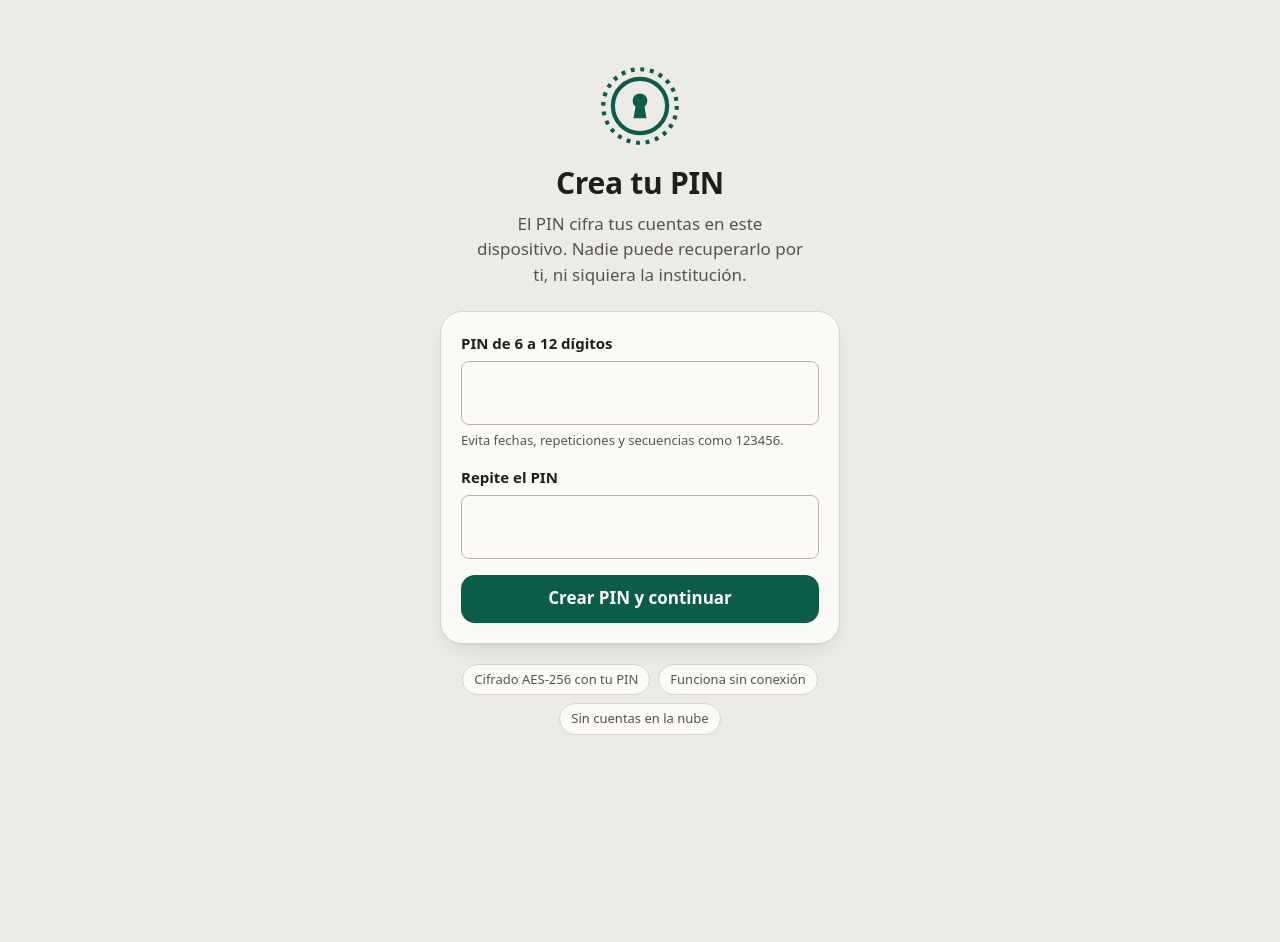
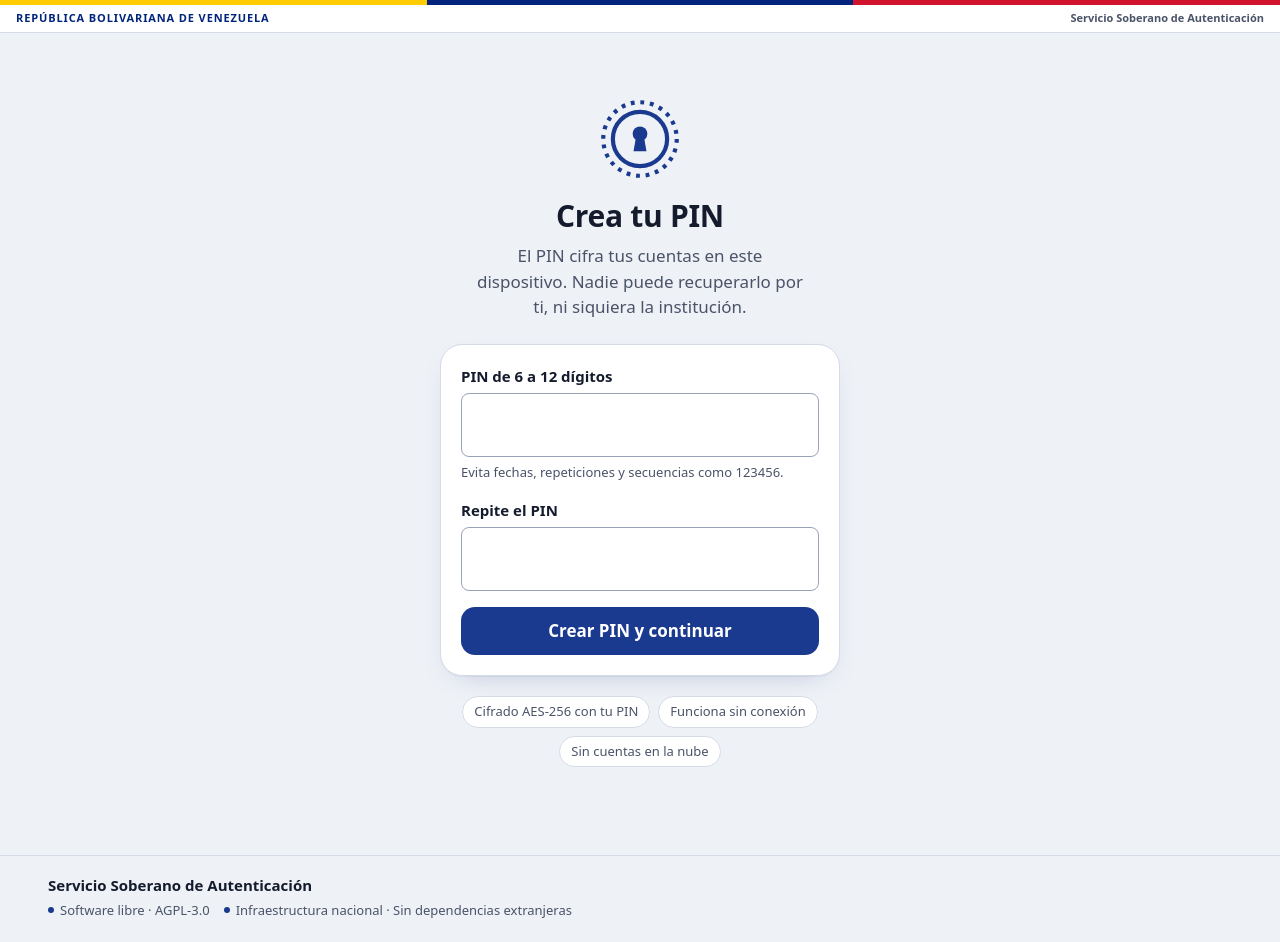
Before and after one commit to PSM-Hackaton/servicio-soberano-autenticacion-totp, a plain HTML site: page authenticator-app/index.html in a window 1280 px wide. Before the commit the page ends 823 px from the top, so only its background shows below. Drawn offline with Linux system fonts and the light colour scheme.

Commit message:
App autenticadora: paleta azul institucional, cintillo, pie, iconos y manifiesto nuevos; caché v1.1.0

```diff
--- a/authenticator-app/css/app.css
+++ b/authenticator-app/css/app.css
@@ -3,28 +3,39 @@
 :root {
   color-scheme: light dark;
 
-  /* Paleta: verde institucional sobre piedra cálida */
-  --piedra: #ecebe5;
-  --hoja: #fbfaf7;
-  --hoja-2: #f3f1ec;
-  --linea: #d8d4ca;
-  --linea-fuerte: #b9b3a6;
-  --tinta: #1b1f1d;
-  --tinta-2: #55534c;
-  --verde: #0b5c4a;
-  --verde-hondo: #08463a;
-  --verde-texto: #0b5c4a;
-  --verde-velo: #dcebe4;
-  --sobre-verde: #ffffff;
-  --sobre-verde-2: #c9e4d9;
-  --ambar: #9a5b00;
-  --ambar-velo: #f8ead2;
+  /* Paleta institucional: azul de la bandera sobre neutros fríos. Amarillo y rojo solo en la
+     franja tricolor y detalles; verde, ámbar y rojo reservados a estados. */
+  --azul-bandera: #00247D;
+  --amarillo-bandera: #FFCC00;
+  --rojo-bandera: #CF142B;
+  --piedra: #eef1f6;
+  --hoja: #ffffff;
+  --hoja-2: #f2f4f9;
+  --linea: #d5dbe7;
+  --linea-fuerte: #98a3ba;
+  --tinta: #141b2d;
+  --tinta-2: #4a5368;
+  --azul: #1a3a8f;
+  --azul-hondo: #0b2a6f;
+  --azul-texto: #1a3a8f;
+  --azul-velo: #e8edf8;
+  --sobre-azul: #ffffff;
+  --sobre-azul-2: #c9d4f2;
+  --exito: #0f6b3e;
+  --exito-velo: #e6f4ec;
+  --ambar: #8a4f00;
+  --ambar-velo: #fbecd3;
   --rojo: #a3261c;
   --rojo-velo: #f9e6e2;
-  --barra: #0b5c4a;
+  --barra: #00247D;
   --barra-texto: #ffffff;
-  --barra-texto-2: #c4ded4;
-  --sombra: 0 1px 0 rgba(27, 31, 29, 0.04), 0 10px 30px -18px rgba(11, 60, 48, 0.35);
+  --barra-texto-2: #c9d4f2;
+  --barra-foco: #FFCC00;
+  --cintillo-fondo: #ffffff;
+  --cintillo-texto: #00247D;
+  --cintillo-texto-2: #4a5368;
+  --franja-azul: #00247D;
+  --sombra: 0 1px 0 rgba(20, 27, 45, 0.04), 0 10px 30px -18px rgba(0, 36, 125, 0.35);
 
   --radio-s: 8px;
   --radio-m: 14px;
@@ -45,26 +56,32 @@
 
 @media (prefers-color-scheme: dark) {
   :root {
-    --piedra: #141614;
-    --hoja: #1c1f1d;
-    --hoja-2: #232724;
-    --linea: #343a36;
-    --linea-fuerte: #4c544f;
-    --tinta: #eeece6;
-    --tinta-2: #b4b2a9;
-    --verde: #12775f;
-    --verde-hondo: #0e624f;
-    --verde-texto: #63c9a8;
-    --verde-velo: #173a31;
-    --sobre-verde: #ffffff;
-    --sobre-verde-2: #b7dccd;
+    --piedra: #0c1120;
+    --hoja: #141a2b;
+    --hoja-2: #1a2236;
+    --linea: #2a3349;
+    --linea-fuerte: #4a5571;
+    --tinta: #e8ebf3;
+    --tinta-2: #aab2c5;
+    --azul: #3557c4;
+    --azul-hondo: #2b4aae;
+    --azul-texto: #9db5ff;
+    --azul-velo: #1b2747;
+    --sobre-azul: #ffffff;
+    --sobre-azul-2: #c9d4f2;
+    --exito: #6fd0a6;
+    --exito-velo: #12291f;
     --ambar: #f0b45a;
     --ambar-velo: #3a2c15;
     --rojo: #ff8f80;
     --rojo-velo: #3d1d19;
-    --barra: #0a2e26;
-    --barra-texto: #f2f0ea;
-    --barra-texto-2: #9fc7b8;
+    --barra: #0b1430;
+    --barra-texto: #f2f4fa;
+    --barra-texto-2: #aab8dc;
+    --cintillo-fondo: #080d1c;
+    --cintillo-texto: #dfe5f5;
+    --cintillo-texto-2: #aab2c5;
+    --franja-azul: #3557c4;
     --sombra: 0 1px 0 rgba(0, 0, 0, 0.3), 0 12px 30px -20px rgba(0, 0, 0, 0.8);
   }
 }
@@ -107,7 +124,7 @@ code {
 }
 
 :focus-visible {
-  outline: 3px solid var(--verde-texto);
+  outline: 3px solid var(--azul-texto);
   outline-offset: 3px;
   border-radius: 6px;
 }
@@ -115,25 +132,51 @@ code {
 .saltar {
   position: absolute; left: 12px; top: -60px; z-index: 50;
   padding: 12px 16px; border-radius: var(--radio-s);
-  background: var(--verde); color: var(--sobre-verde); font-weight: 600; text-decoration: none;
+  background: var(--azul); color: var(--sobre-azul); font-weight: 600; text-decoration: none;
 }
 .saltar:focus { top: 12px; }
 
+/* ——— Cintillo institucional ——— */
+
+.franja-tricolor {
+  height: 5px; box-sizing: content-box; border-top: env(safe-area-inset-top) solid var(--azul-bandera);
+  background: linear-gradient(90deg, var(--amarillo-bandera) 0 33.34%, var(--franja-azul) 33.34% 66.67%, var(--rojo-bandera) 66.67% 100%);
+}
+.cintillo {
+  display: flex; flex-wrap: wrap; align-items: center; justify-content: space-between; gap: 0 16px;
+  padding: 5px 16px; background: var(--cintillo-fondo); color: var(--cintillo-texto);
+  font-size: 0.6875rem; line-height: 1.5; border-bottom: 1px solid var(--linea);
+}
+.cintillo-pais { font-weight: 800; text-transform: uppercase; letter-spacing: 0.08em; }
+.cintillo-servicio { color: var(--cintillo-texto-2); font-weight: 600; }
+
+/* ——— Pie institucional ——— */
+
+.columna { flex: 1; display: flex; flex-direction: column; min-width: 0; }
+.pie {
+  padding: 18px 16px calc(22px + env(safe-area-inset-bottom));
+  border-top: 1px solid var(--linea); color: var(--tinta-2); font-size: var(--t-xs); text-align: center;
+}
+.pie-titulo { font-weight: 800; color: var(--tinta); font-size: var(--t-s); }
+.pie-sellos { list-style: none; padding: 0; margin-top: 4px; display: flex; flex-wrap: wrap; justify-content: center; gap: 2px 14px; }
+.pie-sellos li { display: inline-flex; align-items: center; gap: 6px; }
+.pie-sellos li::before { content: ""; width: 6px; height: 6px; border-radius: 50%; background: var(--azul-texto); }
+
 /* ——— Marco general ——— */
 
-.marco { min-height: 100dvh; display: flex; flex-direction: column; }
+.marco { min-height: calc(100dvh - 34px); display: flex; flex-direction: column; }
 
 .barra {
   position: sticky; top: 0; z-index: 10;
   display: flex; align-items: center; justify-content: space-between; gap: 12px;
-  padding: max(10px, env(safe-area-inset-top)) 16px 10px;
+  padding: 10px 16px;
   background: var(--barra);
   color: var(--barra-texto);
 }
 
 .marca { display: flex; align-items: center; gap: 10px; min-width: 0; }
 .marca-sello { width: 34px; height: 34px; flex: none; color: var(--barra-texto); }
-.marca-nombre { font-weight: 650; font-size: var(--t-m); letter-spacing: 0.005em; line-height: 1.2; }
+.marca-nombre { font-weight: 800; font-size: var(--t-m); letter-spacing: 0.005em; line-height: 1.2; }
 .marca-lema { display: none; font-size: var(--t-xs); color: var(--barra-texto-2); }
 
 .barra-nav { display: flex; gap: 2px; }
@@ -147,7 +190,9 @@ code {
 .nav-boton span { display: none; }
 .nav-boton:hover { background: rgba(255, 255, 255, 0.1); }
 .nav-boton[aria-current="page"] { background: rgba(255, 255, 255, 0.16); }
-.nav-boton:focus-visible { outline-color: var(--barra-texto); outline-offset: -3px; }
+.nav-boton:focus-visible { outline-color: var(--barra-foco); outline-offset: -3px; }
+.nav-boton[aria-current="page"]::before { content: ""; position: absolute; left: 4px; right: 4px; bottom: 3px; height: 3px; border-radius: 3px; background: var(--amarillo-bandera); }
+.nav-boton { position: relative; }
 #nav-lista, #nav-agregar { display: none; }
 .barra-pie { display: none; }
 
@@ -156,7 +201,7 @@ code {
   width: 100%;
   max-width: 760px;
   margin: 0 auto;
-  padding: 20px 16px calc(40px + env(safe-area-inset-bottom));
+  padding: 20px 16px 40px;
 }
 .principal:focus { outline: none; }
 
@@ -166,7 +211,7 @@ code {
 
 .acceso { width: 100%; max-width: 400px; text-align: center; padding: 12px 0 24px; }
 
-.acceso-sello { width: 84px; height: 84px; color: var(--verde-texto); margin: 8px auto 18px; display: block; }
+.acceso-sello { width: 84px; height: 84px; color: var(--azul-texto); margin: 8px auto 18px; display: block; }
 
 .acceso-titulo { font-size: var(--t-xl); font-weight: 700; letter-spacing: -0.01em; line-height: 1.15; }
 .acceso-titulo:focus { outline: none; }
@@ -180,7 +225,7 @@ code {
 
 .pendiente {
   margin: 16px auto 0; padding: 10px 14px; max-width: 34ch;
-  border-radius: var(--radio-m); background: var(--verde-velo); color: var(--verde-texto);
+  border-radius: var(--radio-m); background: var(--azul-velo); color: var(--azul-texto);
   font-size: var(--t-s); font-weight: 600;
 }
 
@@ -200,7 +245,7 @@ code {
 
 .olvido { margin-top: 18px; text-align: left; }
 .olvido summary {
-  cursor: pointer; text-align: center; color: var(--verde-texto); font-weight: 600;
+  cursor: pointer; text-align: center; color: var(--azul-texto); font-weight: 600;
   min-height: var(--toque); display: flex; align-items: center; justify-content: center;
   list-style: none;
 }
@@ -237,11 +282,11 @@ code {
 .boton:disabled { opacity: 0.6; cursor: progress; }
 .boton-ancho { width: 100%; }
 
-.boton-primario { background: var(--verde); color: var(--sobre-verde); }
-.boton-primario:hover { background: var(--verde-hondo); }
+.boton-primario { background: var(--azul); color: var(--sobre-azul); }
+.boton-primario:hover { background: var(--azul-hondo); }
 
-.boton-secundario { background: var(--hoja); color: var(--verde-texto); border-color: var(--linea-fuerte); }
-.boton-secundario:hover { background: var(--verde-velo); border-color: var(--verde-texto); }
+.boton-secundario { background: var(--hoja); color: var(--azul-texto); border-color: var(--linea-fuerte); }
+.boton-secundario:hover { background: var(--azul-velo); border-color: var(--azul-texto); }
 
 .boton-peligro { background: var(--rojo); color: #fff; }
 .boton-peligro:hover { filter: brightness(0.92); }
@@ -269,7 +314,7 @@ input:not([type="radio"]):not([type="file"]), select, textarea {
 textarea { resize: vertical; font-family: ui-monospace, "SF Mono", "Cascadia Mono", Menlo, Consolas, monospace; font-size: var(--t-s); line-height: 1.4; word-break: break-all; }
 input::placeholder, textarea::placeholder { color: var(--tinta-2); opacity: 0.75; }
 input:focus-visible, select:focus-visible, textarea:focus-visible {
-  outline: 3px solid var(--verde-velo); outline-offset: 0; border-color: var(--verde-texto);
+  outline: 3px solid var(--azul-velo); outline-offset: 0; border-color: var(--azul-texto);
 }
 input[type="file"] { min-height: var(--toque); font-size: var(--t-s); }
 input[type="file"]::file-selector-button {
@@ -301,8 +346,8 @@ input[aria-invalid="true"], textarea[aria-invalid="true"] { border-color: var(--
 }
 .segmentos label:first-of-type span { border-radius: var(--radio-s) 0 0 var(--radio-s); margin-left: 0; }
 .segmentos label:last-of-type span { border-radius: 0 var(--radio-s) var(--radio-s) 0; }
-.segmentos input:checked + span { background: var(--verde); border-color: var(--verde); color: var(--sobre-verde); position: relative; z-index: 1; }
-.segmentos input:focus-visible + span { outline: 3px solid var(--verde-texto); outline-offset: 2px; z-index: 2; position: relative; }
+.segmentos input:checked + span { background: var(--azul); border-color: var(--azul); color: var(--sobre-azul); position: relative; z-index: 1; }
+.segmentos input:focus-visible + span { outline: 3px solid var(--azul-texto); outline-offset: 2px; z-index: 2; position: relative; }
 
 .fila-campos { display: grid; grid-template-columns: 1fr 120px; gap: 16px; align-items: end; }
 
@@ -338,9 +383,9 @@ input[aria-invalid="true"], textarea[aria-invalid="true"] { border-color: var(--
   grid-area: sello;
   display: grid; place-items: center;
   width: 40px; height: 40px; border-radius: 50%;
-  border: 1.5px solid var(--verde-texto);
-  box-shadow: inset 0 0 0 3px var(--hoja), inset 0 0 0 4.5px var(--verde-velo);
-  color: var(--verde-texto); font-weight: 700; font-size: 0.875rem; letter-spacing: 0.02em;
+  border: 1.5px solid var(--azul-texto);
+  box-shadow: inset 0 0 0 3px var(--hoja), inset 0 0 0 4.5px var(--azul-velo);
+  color: var(--azul-texto); font-weight: 700; font-size: 0.875rem; letter-spacing: 0.02em;
   background: var(--hoja);
 }
 .monograma-grande { width: 56px; height: 56px; font-size: 1.125rem; }
@@ -358,7 +403,7 @@ input[aria-invalid="true"], textarea[aria-invalid="true"] { border-color: var(--
   color: var(--tinta-2); border: 1px solid var(--linea-fuerte);
   font-variant-numeric: tabular-nums;
 }
-.insignia-fuerte { color: var(--verde-texto); border-color: transparent; background: var(--verde-velo); }
+.insignia-fuerte { color: var(--azul-texto); border-color: transparent; background: var(--azul-velo); }
 
 .codigo {
   grid-area: codigo;
@@ -376,12 +421,12 @@ input[aria-invalid="true"], textarea[aria-invalid="true"] { border-color: var(--
 .codigo-numero { white-space: nowrap; }
 .codigo-copiado {
   font-family: var(--letra); font-size: var(--t-xs); font-weight: 700; letter-spacing: 0;
-  color: var(--verde-texto); background: var(--verde-velo);
+  color: var(--azul-texto); background: var(--azul-velo);
   padding: 4px 8px; border-radius: 999px;
   opacity: 0; transform: translateY(2px);
   transition: opacity 0.2s ease, transform 0.2s ease;
 }
-.codigo.es-copiado { color: var(--verde-texto); }
+.codigo.es-copiado { color: var(--azul-texto); }
 .codigo.es-copiado .codigo-copiado { opacity: 1; transform: none; }
 .cuenta.es-urgente .codigo-numero { color: var(--ambar); }
 
@@ -401,9 +446,9 @@ input[aria-invalid="true"], textarea[aria-invalid="true"] { border-color: var(--
   display: inline-flex; align-items: center; gap: 6px; margin-left: auto; margin-right: -8px;
   min-height: 44px; min-width: 44px; padding: 0 10px;
   border: 0; border-radius: var(--radio-s); background: transparent;
-  color: var(--verde-texto); font-weight: 600; font-size: var(--t-s); cursor: pointer;
+  color: var(--azul-texto); font-weight: 600; font-size: var(--t-s); cursor: pointer;
 }
-.cuenta-mas:hover { background: var(--verde-velo); }
+.cuenta-mas:hover { background: var(--azul-velo); }
 .cuenta-mas svg { width: 20px; height: 20px; }
 
 .nota-lista, .sin-resultados { margin-top: 14px; text-align: center; color: var(--tinta-2); font-size: var(--t-s); }
@@ -413,7 +458,7 @@ input[aria-invalid="true"], textarea[aria-invalid="true"] { border-color: var(--
 .esfera svg { width: 100%; height: 100%; display: block; overflow: visible; }
 .esfera-pista { fill: none; stroke: var(--linea); stroke-width: 3; }
 .esfera-arco {
-  fill: none; stroke: var(--verde-texto); stroke-width: 3; stroke-linecap: round;
+  fill: none; stroke: var(--azul-texto); stroke-width: 3; stroke-linecap: round;
   transition: stroke-dashoffset 0.25s linear, stroke 0.3s ease;
 }
 .esfera-marca { stroke: var(--linea-fuerte); stroke-width: 1.5; stroke-linecap: round; }
@@ -433,7 +478,7 @@ input[aria-invalid="true"], textarea[aria-invalid="true"] { border-color: var(--
   box-shadow: var(--sombra);
   padding: 28px 20px 24px;
 }
-.vacio-dial { width: 72px; height: 72px; color: var(--verde-texto); margin-bottom: 14px; }
+.vacio-dial { width: 72px; height: 72px; color: var(--azul-texto); margin-bottom: 14px; }
 .vacio-dial svg { width: 100%; height: 100%; }
 .vacio-titulo { font-size: var(--t-l); font-weight: 700; }
 .vacio-texto { color: var(--tinta-2); margin-top: 4px; }
@@ -450,11 +495,11 @@ input[aria-invalid="true"], textarea[aria-invalid="true"] { border-color: var(--
   content: counter(paso);
   position: absolute; left: 0; top: -2px;
   display: grid; place-items: center; width: 32px; height: 32px; border-radius: 50%;
-  background: var(--verde); color: var(--sobre-verde); font-weight: 700; font-size: var(--t-s);
+  background: var(--azul); color: var(--sobre-azul); font-weight: 700; font-size: var(--t-s);
 }
 .pasos li:not(:last-child)::after {
   content: ""; position: absolute; left: 15px; top: 34px; bottom: 2px; width: 2px;
-  background: var(--verde-velo);
+  background: var(--azul-velo);
 }
 .pasos li:last-child { padding-bottom: 0; }
 .pasos-compactos { margin: 4px 0 22px; }
@@ -471,7 +516,7 @@ input[aria-invalid="true"], textarea[aria-invalid="true"] { border-color: var(--
   border: 0; border-radius: 10px; background: transparent;
   font-weight: 600; font-size: var(--t-s); color: var(--tinta-2); cursor: pointer;
 }
-.pestanas [role="tab"][aria-selected="true"] { background: var(--hoja); color: var(--verde-texto); box-shadow: 0 1px 3px rgba(0, 0, 0, 0.12); }
+.pestanas [role="tab"][aria-selected="true"] { background: var(--hoja); color: var(--azul-texto); box-shadow: 0 1px 3px rgba(0, 0, 0, 0.12); }
 .pestanas [role="tab"]:focus-visible { outline-offset: -2px; }
 .nota-camara { margin-top: 10px; font-size: var(--t-xs); color: var(--tinta-2); }
 
@@ -539,7 +584,7 @@ input[aria-invalid="true"], textarea[aria-invalid="true"] { border-color: var(--
 .desplegable { margin-top: 12px; border-top: 1px solid var(--linea); }
 .desplegable summary {
   display: flex; align-items: center; justify-content: space-between;
-  min-height: var(--toque); cursor: pointer; font-weight: 650; color: var(--verde-texto);
+  min-height: var(--toque); cursor: pointer; font-weight: 650; color: var(--azul-texto);
   list-style: none;
 }
 .desplegable summary::-webkit-details-marker { display: none; }
@@ -556,12 +601,12 @@ input[aria-invalid="true"], textarea[aria-invalid="true"] { border-color: var(--
   padding: 12px 14px; border-radius: var(--radio-m); font-size: var(--t-s);
 }
 .resultado svg { width: 22px; height: 22px; flex: none; margin-top: 1px; }
-.resultado-bien { background: var(--verde-velo); color: var(--verde-texto); }
+.resultado-bien { background: var(--exito-velo); color: var(--exito); }
 .resultado-mal { background: var(--ambar-velo); color: var(--ambar); }
 .resultado-mal .boton { margin-top: 10px; }
 .resultado strong { display: block; }
 
-.acerca-lema { font-size: var(--t-l); font-weight: 650; color: var(--verde-texto) !important; }
+.acerca-lema { font-size: var(--t-l); font-weight: 650; color: var(--azul-texto) !important; }
 .lista-simple { padding-left: 1.2em; color: var(--tinta-2); display: grid; gap: 6px; font-size: var(--t-s); }
 .version { margin-top: 14px; font-size: var(--t-xs); color: var(--tinta-2); }
 
@@ -572,7 +617,7 @@ input[aria-invalid="true"], textarea[aria-invalid="true"] { border-color: var(--
   border: 1px solid var(--linea); border-radius: var(--radio-l);
   background: var(--hoja); color: var(--tinta); box-shadow: 0 30px 80px -20px rgba(0, 0, 0, 0.5);
 }
-.dialogo::backdrop { background: rgba(12, 22, 19, 0.55); }
+.dialogo::backdrop { background: rgba(8, 14, 34, 0.55); }
 .dialogo[open] { animation: aparecer 0.18s ease-out; }
 .dialogo-cuerpo { padding: 22px; display: grid; gap: 14px; }
 .dialogo-titulo { font-size: var(--t-l); font-weight: 700; line-height: 1.25; }
@@ -608,6 +653,7 @@ input[aria-invalid="true"], textarea[aria-invalid="true"] { border-color: var(--
     flex-direction: column; align-items: stretch; justify-content: flex-start; gap: 28px;
     padding: 28px 20px;
   }
+  .nav-boton[aria-current="page"]::before { left: 0; right: auto; top: 10px; bottom: 10px; width: 3px; height: auto; }
   .marca { align-items: flex-start; flex-direction: column; gap: 14px; }
   .marca-sello { width: 52px; height: 52px; }
   .marca-nombre { font-size: var(--t-l); }
@@ -620,6 +666,8 @@ input[aria-invalid="true"], textarea[aria-invalid="true"] { border-color: var(--
   .barra-pie { display: block; margin-top: auto; font-size: var(--t-xs); color: var(--barra-texto-2); }
 
   .principal { padding: 44px 48px 64px; max-width: 820px; margin: 0; }
+  .pie { text-align: left; padding: 18px 48px 22px; }
+  .pie-sellos { justify-content: flex-start; }
   .pantalla-acceso { min-height: calc(100dvh - 120px); }
 
   .cuentas { display: grid; grid-template-columns: 1fr 1fr; }
@@ -652,4 +700,4 @@ input[aria-invalid="true"], textarea[aria-invalid="true"] { border-color: var(--
 
 /* Microinteracción: la cuenta recién guardada se resalta un instante */
 .cuenta.es-nueva { animation: resaltar 1.6s ease-out; }
-@keyframes resaltar { from { background: var(--verde-velo); } to { background: transparent; } }
+@keyframes resaltar { from { background: var(--azul-velo); } to { background: transparent; } }
--- a/authenticator-app/index.html
+++ b/authenticator-app/index.html
@@ -4,8 +4,8 @@
   <meta charset="utf-8">
   <meta name="viewport" content="width=device-width, initial-scale=1, viewport-fit=cover">
   <meta name="color-scheme" content="light dark">
-  <meta name="theme-color" content="#0b5c4a" media="(prefers-color-scheme: light)">
-  <meta name="theme-color" content="#0a2e26" media="(prefers-color-scheme: dark)">
+  <meta name="theme-color" content="#00247D" media="(prefers-color-scheme: light)">
+  <meta name="theme-color" content="#0B1430" media="(prefers-color-scheme: dark)">
   <meta name="referrer" content="no-referrer">
   <meta name="description" content="Autenticador de segundo factor (TOTP) que guarda tus claves cifradas solo en este dispositivo.">
   <title>Autenticador Soberano</title>
@@ -37,6 +37,13 @@
 
   <a class="saltar" href="#principal">Saltar al contenido</a>
 
+  <!-- Cintillo institucional -->
+  <div class="franja-tricolor" aria-hidden="true"></div>
+  <div class="cintillo">
+    <span class="cintillo-pais">República Bolivariana de Venezuela</span>
+    <span class="cintillo-servicio">Servicio Soberano de Autenticación</span>
+  </div>
+
   <div class="marco">
     <!-- Barra institucional: arriba en móvil, columna lateral en escritorio -->
     <header class="barra" id="barra" hidden>
@@ -64,6 +71,7 @@
       <p class="barra-pie">Funciona sin conexión. Sin rastreo.</p>
     </header>
 
+    <div class="columna">
     <main id="principal" class="principal" tabindex="-1">
 
       <!-- Cargando -->
@@ -448,6 +456,15 @@
         </div>
       </section>
     </main>
+
+    <footer class="pie">
+      <p class="pie-titulo">Servicio Soberano de Autenticación</p>
+      <ul class="pie-sellos">
+        <li>Software libre · AGPL-3.0</li>
+        <li>Infraestructura nacional · Sin dependencias extranjeras</li>
+      </ul>
+    </footer>
+    </div>
   </div>
 
   <dialog class="dialogo" id="dialogo" aria-labelledby="dialogo-titulo" aria-describedby="dialogo-texto">
--- a/authenticator-app/sw.js
+++ b/authenticator-app/sw.js
@@ -3,7 +3,7 @@
 // No intercepta nada fuera de su alcance (/app/) ni peticiones que no sean GET,
 // por lo que /health siempre va a la red.
 
-const VERSION = 'autenticador-v1.0.0';
+const VERSION = 'autenticador-v1.1.0';
 const ARCHIVOS = [
   './',
   './index.html',
```
Also changed, not shown: authenticator-app/icons/icono-192.png, authenticator-app/icons/icono-512.png, authenticator-app/icons/icono-mascara.svg, authenticator-app/icons/icono.svg, authenticator-app/manifest.json.
